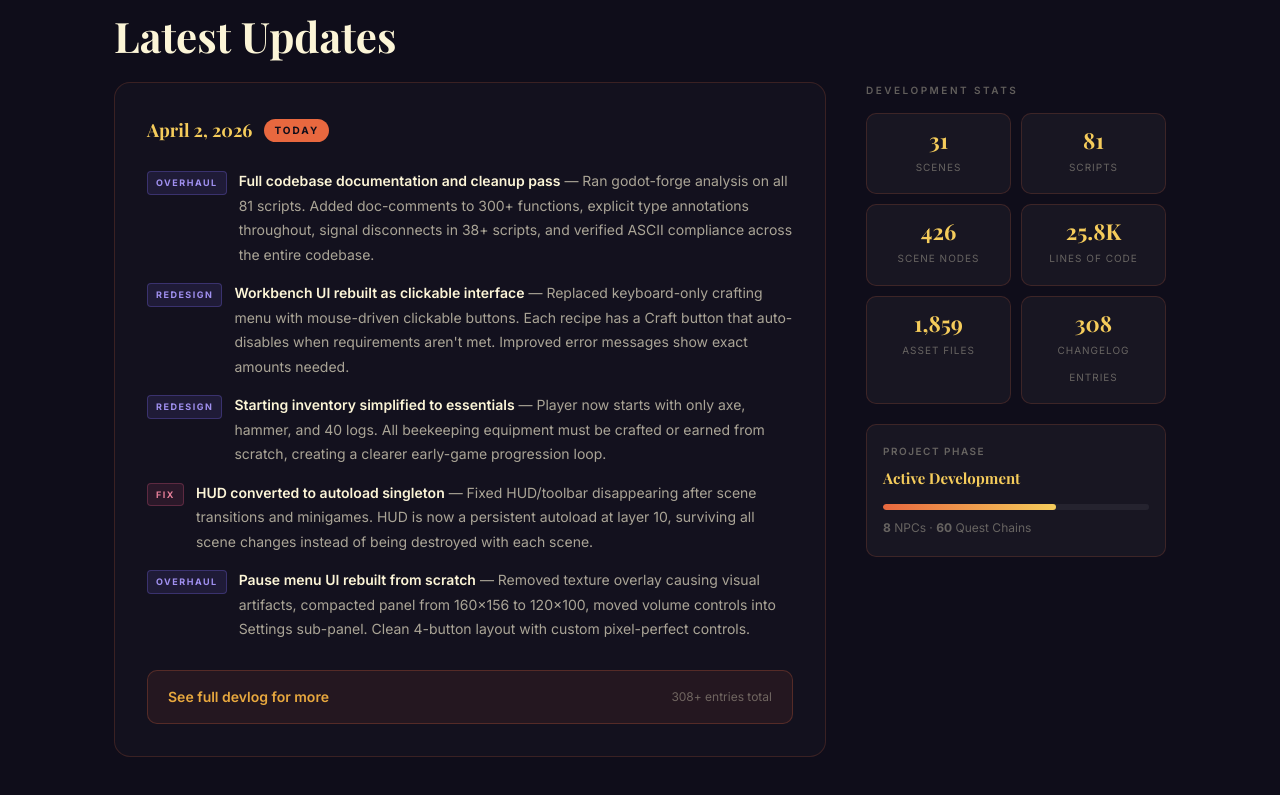
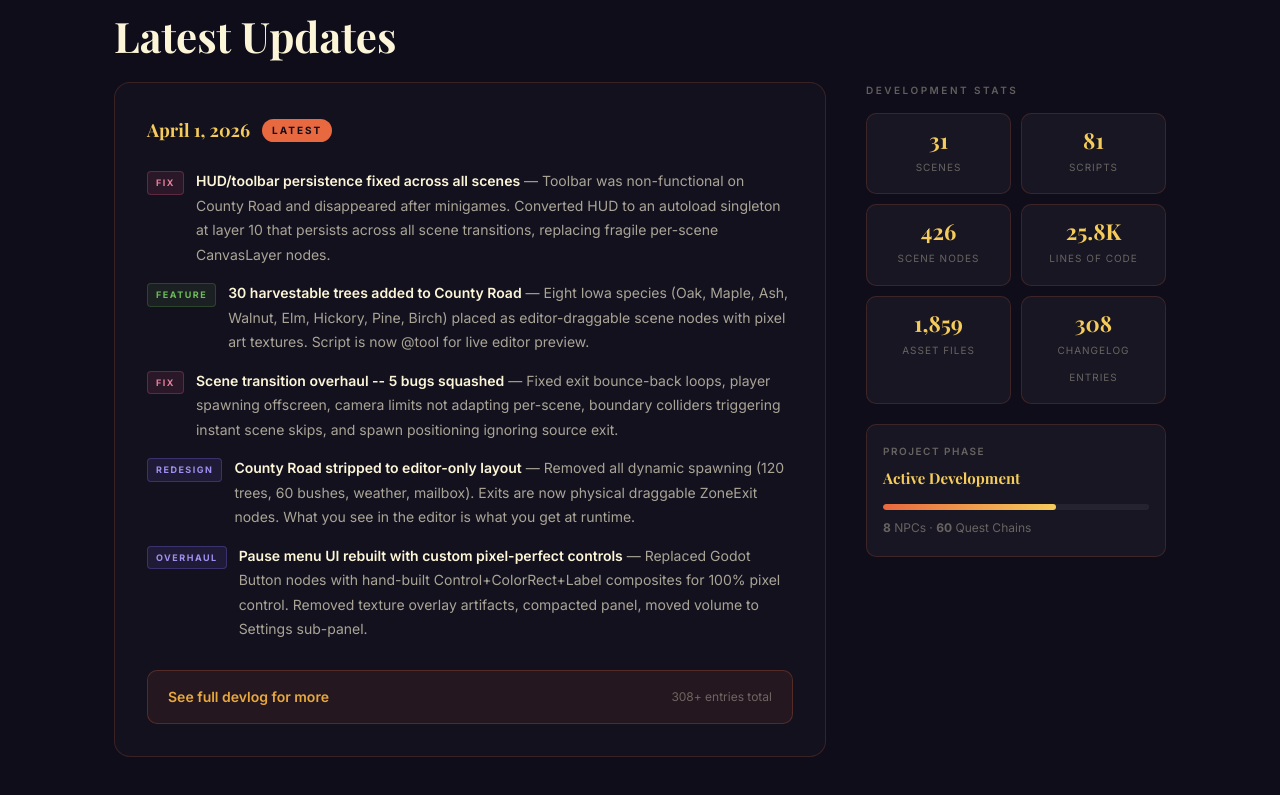
Before and after one commit to qLu-jML/fivecats-website, a website: page index.html in a window 1280 px wide. Shown: the part 3068-3863 px from the top of the page. Drawn offline with nearby package versions, Linux system fonts and the light colour scheme.

Commit message:
Update devlog to April 1 entries: HUD fixes, 30 trees, scene transitions, County Road redesign, pause menu overhaul

```diff
--- a/index.html
+++ b/index.html
@@ -336,29 +336,29 @@ footer { border-top: 1px solid var(--border); padding: 48px 24px; }
         <div class="devlog-grid">
             <div class="devlog-today">
                 <div class="devlog-date-badge">
-                    <span class="devlog-date-label">April 2, 2026</span>
-                    <span class="devlog-today-pill">TODAY</span>
+                    <span class="devlog-date-label">April 1, 2026</span>
+                    <span class="devlog-today-pill">LATEST</span>
                 </div>
                 <div class="devlog-entries">
                     <div class="devlog-entry">
-                        <span class="devlog-tag devlog-tag-redesign">Overhaul</span>
-                        <div class="devlog-entry-text"><strong>Full codebase documentation and cleanup pass</strong> &mdash; Ran godot-forge analysis on all 81 scripts. Added doc-comments to 300+ functions, explicit type annotations throughout, signal disconnects in 38+ scripts, and verified ASCII compliance across the entire codebase.</div>
+                        <span class="devlog-tag devlog-tag-fix">Fix</span>
+                        <div class="devlog-entry-text"><strong>HUD/toolbar persistence fixed across all scenes</strong> &mdash; Toolbar was non-functional on County Road and disappeared after minigames. Converted HUD to an autoload singleton at layer 10 that persists across all scene transitions, replacing fragile per-scene CanvasLayer nodes.</div>
+                    </div>
+                    <div class="devlog-entry">
+                        <span class="devlog-tag devlog-tag-feature">Feature</span>
+                        <div class="devlog-entry-text"><strong>30 harvestable trees added to County Road</strong> &mdash; Eight Iowa species (Oak, Maple, Ash, Walnut, Elm, Hickory, Pine, Birch) placed as editor-draggable scene nodes with pixel art textures. Script is now @tool for live editor preview.</div>
+                    </div>
+                    <div class="devlog-entry">
+                        <span class="devlog-tag devlog-tag-fix">Fix</span>
+                        <div class="devlog-entry-text"><strong>Scene transition overhaul -- 5 bugs squashed</strong> &mdash; Fixed exit bounce-back loops, player spawning offscreen, camera limits not adapting per-scene, boundary colliders triggering instant scene skips, and spawn positioning ignoring source exit.</div>
                     </div>
                     <div class="devlog-entry">
                         <span class="devlog-tag devlog-tag-redesign">Redesign</span>
-                        <div class="devlog-entry-text"><strong>Workbench UI rebuilt as clickable interface</strong> &mdash; Replaced keyboard-only crafting menu with mouse-driven clickable buttons. Each recipe has a Craft button that auto-disables when requirements aren't met. Improved error messages show exact amounts needed.</div>
-                    </div>
-                    <div class="devlog-entry">
-                        <span class="devlog-tag devlog-tag-redesign">Redesign</span>
-                        <div class="devlog-entry-text"><strong>Starting inventory simplified to essentials</strong> &mdash; Player now starts with only axe, hammer, and 40 logs. All beekeeping equipment must be crafted or earned from scratch, creating a clearer early-game progression loop.</div>
-                    </div>
-                    <div class="devlog-entry">
-                        <span class="devlog-tag devlog-tag-fix">Fix</span>
-                        <div class="devlog-entry-text"><strong>HUD converted to autoload singleton</strong> &mdash; Fixed HUD/toolbar disappearing after scene transitions and minigames. HUD is now a persistent autoload at layer 10, surviving all scene changes instead of being destroyed with each scene.</div>
+                        <div class="devlog-entry-text"><strong>County Road stripped to editor-only layout</strong> &mdash; Removed all dynamic spawning (120 trees, 60 bushes, weather, mailbox). Exits are now physical draggable ZoneExit nodes. What you see in the editor is what you get at runtime.</div>
                     </div>
                     <div class="devlog-entry">
                         <span class="devlog-tag devlog-tag-redesign">Overhaul</span>
-                        <div class="devlog-entry-text"><strong>Pause menu UI rebuilt from scratch</strong> &mdash; Removed texture overlay causing visual artifacts, compacted panel from 160x156 to 120x100, moved volume controls into Settings sub-panel. Clean 4-button layout with custom pixel-perfect controls.</div>
+                        <div class="devlog-entry-text"><strong>Pause menu UI rebuilt with custom pixel-perfect controls</strong> &mdash; Replaced Godot Button nodes with hand-built Control+ColorRect+Label composites for 100% pixel control. Removed texture overlay artifacts, compacted panel, moved volume to Settings sub-panel.</div>
                     </div>
                 </div>
                 <a href="https://fivecatstudios.web.app/changelog.html" class="devlog-full-link">
```
